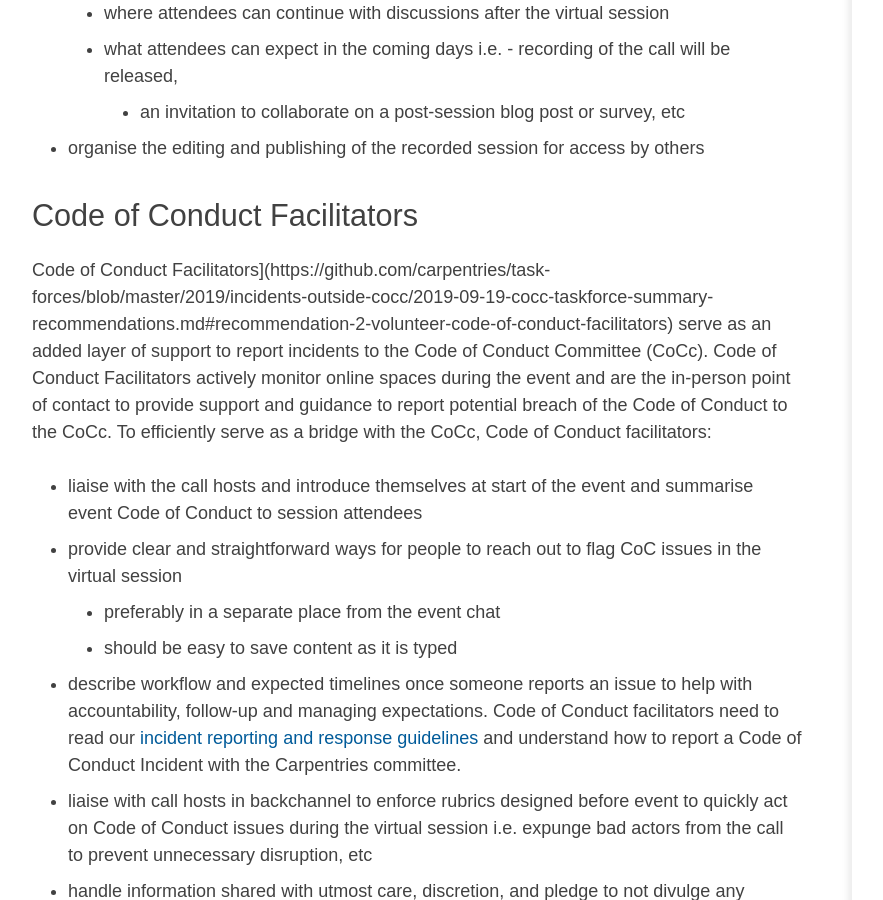
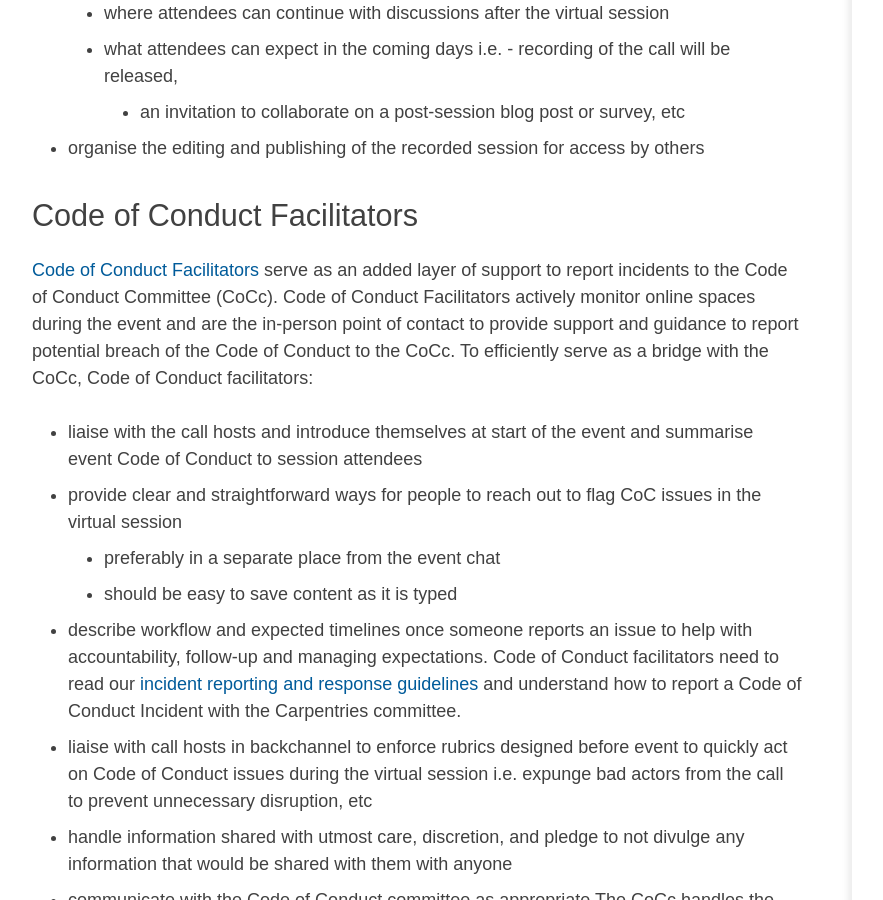
Before and after one commit to CarpentryConnect/carpentryconnect.org, a Jekyll site: the page built from online.markdown, in a window 1280 px wide and 900 px high, scrolled down 6080 px. Shown: the whole window, without its empty margins (88-971 px from the left). Built offline with Jekyll 4.4.1, drawn with Linux system fonts in a browser that asks for light colours; nearby versions of some CDN libraries.

Commit message:
Update online.markdown

```diff
--- a/online.markdown
+++ b/online.markdown
@@ -149,7 +149,7 @@ Here are some community facilitator roles, and checklists for responsibilities t
 
 ### Code of Conduct Facilitators
 
-Code of Conduct Facilitators](https://github.com/carpentries/task-forces/blob/master/2019/incidents-outside-cocc/2019-09-19-cocc-taskforce-summary-recommendations.md#recommendation-2-volunteer-code-of-conduct-facilitators) serve as an added layer of support to report incidents to the Code of Conduct Committee (CoCc). Code of Conduct Facilitators actively monitor online spaces during the event and are the in-person point of contact to provide support and guidance to report potential breach of the Code of Conduct to the CoCc. To efficiently serve as a bridge with the CoCc, Code of Conduct facilitators:
+[Code of Conduct Facilitators](https://github.com/carpentries/task-forces/blob/master/2019/incidents-outside-cocc/2019-09-19-cocc-taskforce-summary-recommendations.md#recommendation-2-volunteer-code-of-conduct-facilitators) serve as an added layer of support to report incidents to the Code of Conduct Committee (CoCc). Code of Conduct Facilitators actively monitor online spaces during the event and are the in-person point of contact to provide support and guidance to report potential breach of the Code of Conduct to the CoCc. To efficiently serve as a bridge with the CoCc, Code of Conduct facilitators:
 - liaise with the call hosts and introduce themselves at start of the event and summarise event Code of Conduct to session attendees
 - provide clear and straightforward ways for people to reach out to flag CoC issues in the virtual session
 	- preferably in a separate place from the event chat
```
